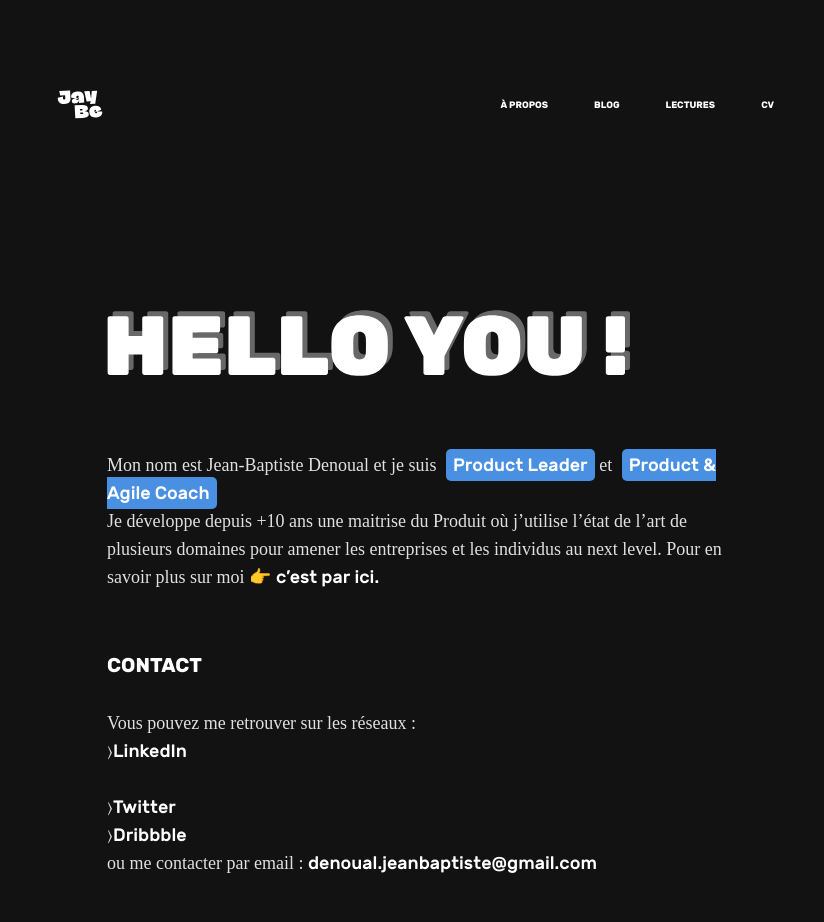
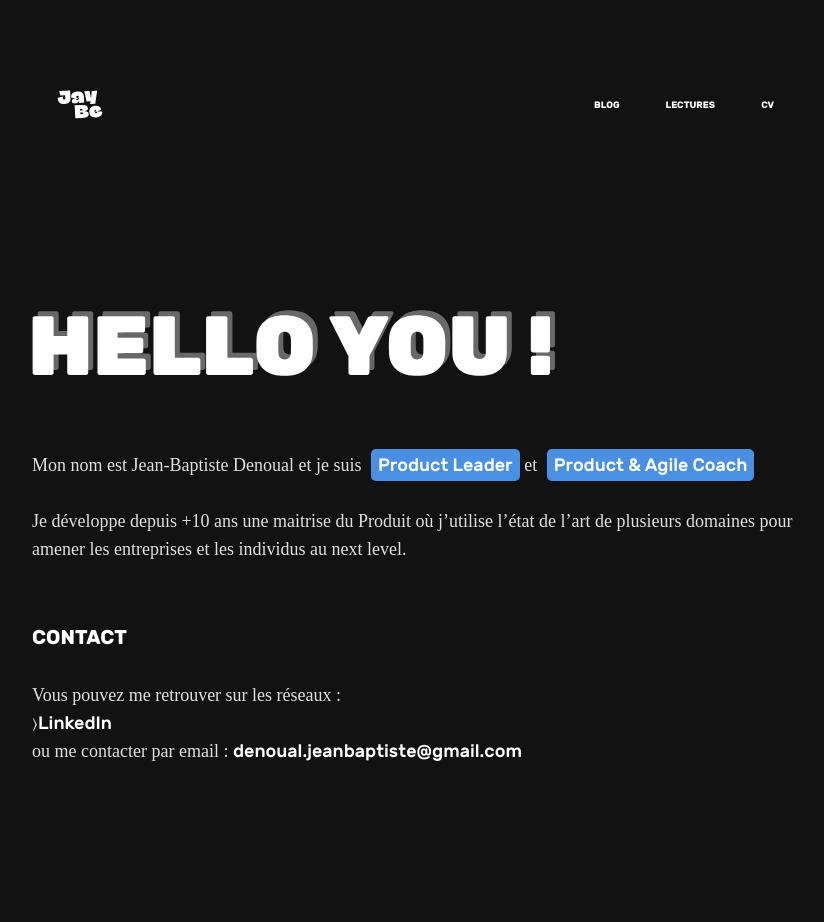
Before and after one commit to JbDenoual/jbdenoual.github.io, a Jekyll site: the page built from index.md, in a window 1280 px wide. Shown: the whole page, without its empty margins (213-1037 px from the left). Built offline with Jekyll 4.4.1, drawn with Linux system fonts in a browser that asks for light colours; some web fonts are replaced; after the commit the page ends 900 px from its top, so only the background shows below that.

Commit message:
[Update] Remove About page

```diff
--- a/assets/main.scss
+++ b/assets/main.scss
@@ -319,7 +319,7 @@
   padding-left: 15px; }
   @media screen and (min-width: 700px) {
     .content-wrapper {
-      max-width: -webkit-calc(700px - (30px * 2));
-      max-width: calc(700px - (30px * 2));
+      max-width: -webkit-calc(850px - (30px * 2));
+      max-width: calc(850px - (30px * 2));
       padding-right: 30px;
       padding-left: 30px; } }
--- a/index.md
+++ b/index.md
@@ -9,16 +9,13 @@
   <img src="{{ '/assets/images/home_title.svg' | relative_url }}">
 </div>
 
-Mon nom est Jean-Baptiste Denoual et je suis <span class="highlight">Product Leader</span> et <span class="highlight">Product & Agile Coach</span><br />
+Mon nom est Jean-Baptiste Denoual et je suis <span class="highlight">Product Leader</span> et <span class="highlight">Product & Agile Coach</span><br /><br />
 Je développe depuis +10 ans une maitrise du Produit où j’utilise l’état de
 l’art de plusieurs domaines pour amener les entreprises et les individus au next level.
-Pour en savoir plus sur moi 👉 <a href="about" class="link dark-link">c’est par ici.</a>
 
 
 ### <span class="dark">CONTACT</span> ###
 
 Vous pouvez me retrouver sur les réseaux :<br />
-〉<a href="https://www.linkedin.com/in/jean-baptiste-denoual-3a4b4232/" class="link dark-link">LinkedIn</a><br /><br />
-〉<a href="https://twitter.com/JbDenoual" class="link dark-link">Twitter</a><br />
-〉<a href="https://dribbble.com/JbDenoual" class="link dark-link">Dribbble</a><br />
+〉<a href="https://www.linkedin.com/in/jean-baptiste-denoual-3a4b4232/" class="link dark-link">LinkedIn</a><br />
 ou me contacter par email : <a href="mailto:denoual.jeanbaptiste@gmail.com" class="link dark-link">denoual.jeanbaptiste@gmail.com</a>
```
Also changed, not shown: archvie/about.md (deleted, +0 -44 lines), Gemfile.lock, 1 other file.
